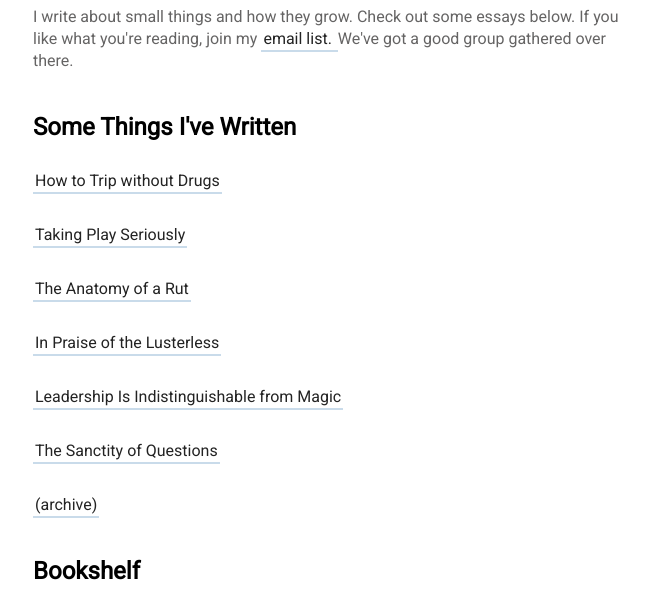
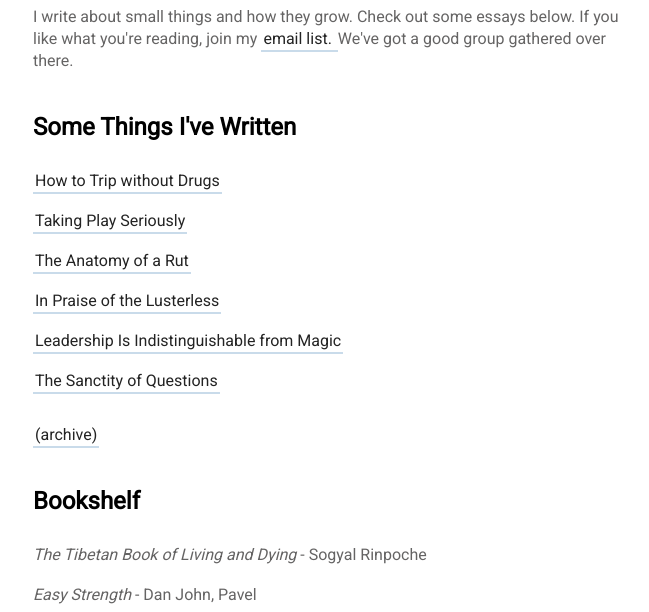
Before and after one commit to ammarm08/ammarm08.github.io, a plain HTML site: page index.html in a window 1280 px wide. Shown: the part 161-773 px from the top of the page, without its empty margins (303-952 px from the left). Drawn offline with Linux system fonts and the light colour scheme.

Commit message:
style: li -> margin and line height

```diff
--- a/styles/main.css
+++ b/styles/main.css
@@ -13,7 +13,7 @@
     margin: auto;
   }
 
-  h3, h4, h5, h6, p, li {
+  h3, h4, h5, h6, p {
     margin-top: 28px;
     margin-bottom: 28px;
     line-height: 22px;
@@ -44,6 +44,12 @@
   ul {
     list-style: none;
     padding: 0;
+  }
+
+  li {
+    margin-top: 14px;
+    margin-bottom: 14px;
+    line-height: 22px;
   }
 
   a {
```
